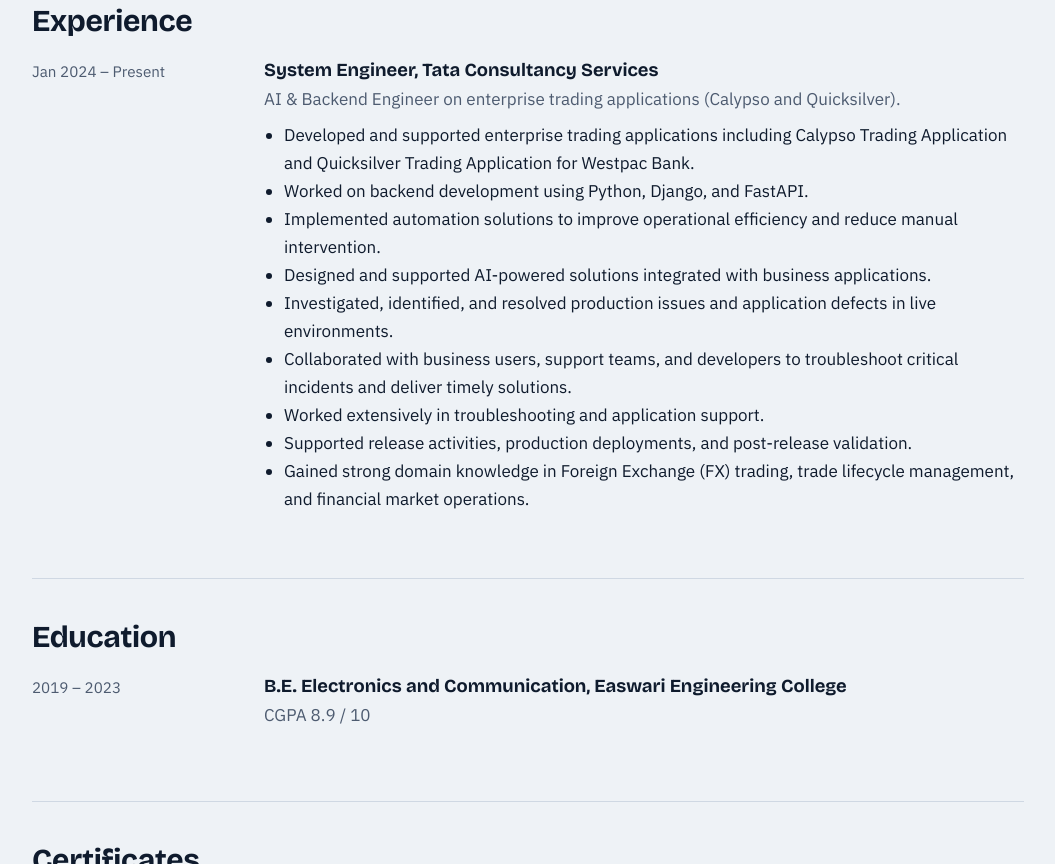
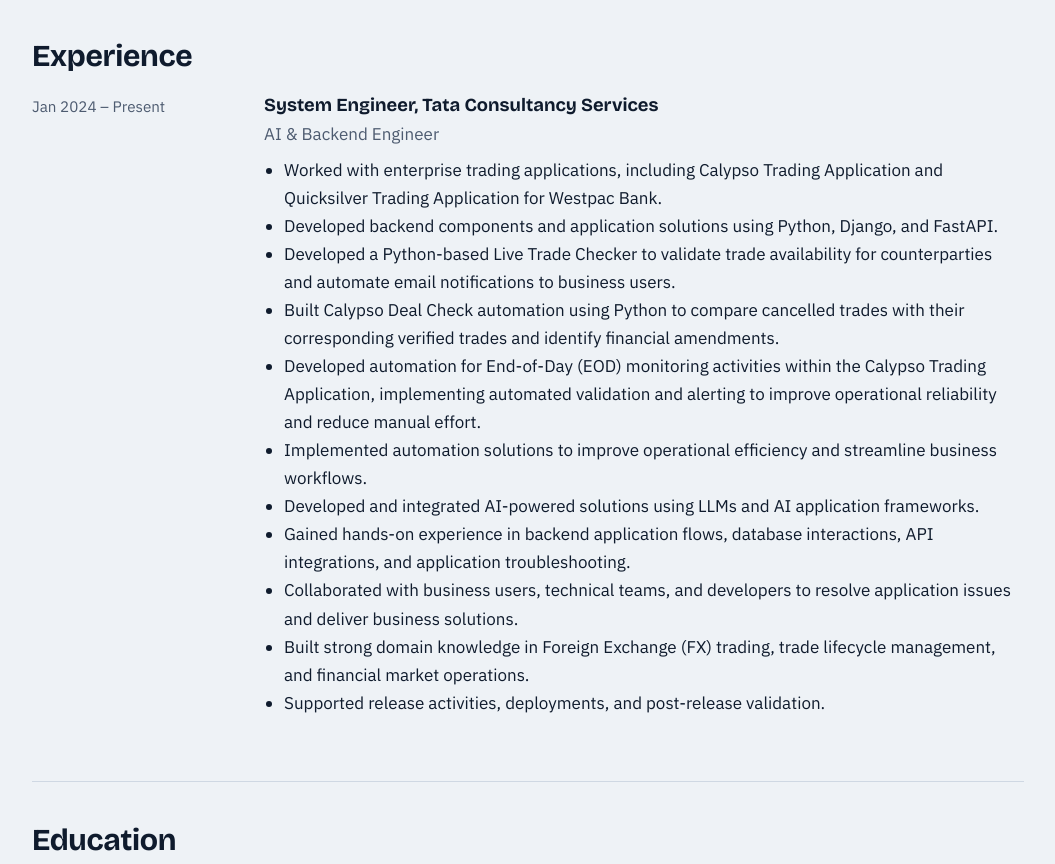
Before and after one commit to Kameshethiraj/KameshPortfolio, a plain HTML site: page index.html in a window 1280 px wide. Shown: the part 1936-2800 px from the top of the page, without its empty margins (112-1167 px from the left). Drawn offline with nearby package versions, Linux system fonts and the light colour scheme.

Commit message:
Update portfolio content and experience

```diff
--- a/index.html
+++ b/index.html
@@ -26,8 +26,8 @@
 <section id="hero" class="hero">
   <div class="hero-text">
     <h1>I build backends that trades can rely on, and AI that explains them.</h1>
-    <p>AI &amp; Backend Engineer at TCS, 2.5+ years. I worked on Calypso and Quicksilver trading platforms, and build AI tools around them.</p>
-    <p class="hint">Follow a trade through its life.</p>
+    <p>AI &amp; Backend Engineer at TCS with 2.5+ years of experience in Python, backend development, and AI integration. Experienced with Calypso and Quicksilver trading applications, building automation tools, integrating LLM-powered solutions, and developing AI-driven workflows. Skilled in Python, Django, FastAPI, LLMs, RAG, LangChain, LangGraph, AI Agents, PostgreSQL, MySQL, and AWS, with a strong understanding of FX trading and the end-to-end trade lifecycle.</p>
+    <p class="hint">"Engineering solutions for financial systems"</p>
   </div>
 
   <div class="ticket" aria-live="polite">
@@ -48,7 +48,7 @@
 </section>
 
 <section id="projects">
-  <h2 class="sec">Projects Highlights</h2>
+  <h2 class="sec">Personal and Technical Projects Highlights</h2>
   <article class="proj">
     <h3>AI Incident Analyzer</h3>
     <p>Finds application errors and matches them to past incidents. A LangGraph agent calls tools, retrieves runbooks with RAG, and proposes fixes. A human approves each fix before a simulated run.</p>
@@ -73,11 +73,6 @@
     <p class="tags">Django, Django REST Framework, Django ORM</p>
     <a href="#" data-link="github-job">Source on GitHub</a>
   </article>
-  <article class="proj">
-    <h3>Calypso EOD Monitoring Automation</h3>
-    <p>Automated end-of-day checks in Calypso with alerting and validation, cutting manual monitoring effort.</p>
-    <p class="tags">Python, Calypso, Power Automate</p>
-  </article>
 </section>
 
 <section id="stack">
@@ -98,17 +93,31 @@
     <div class="when">Jan 2024 – Present</div>
     <div>
       <h3>System Engineer, Tata Consultancy Services</h3>
-      <p>AI &amp; Backend Engineer on enterprise trading applications (Calypso and Quicksilver).</p>
+      <p>AI &amp; Backend Engineer</p>
       <ul>
-        <li>Developed and supported enterprise trading applications including Calypso Trading Application and Quicksilver Trading Application for Westpac Bank.</li>
-        <li>Worked on backend development using Python, Django, and FastAPI.</li>
-        <li>Implemented automation solutions to improve operational efficiency and reduce manual intervention.</li>
-        <li>Designed and supported AI-powered solutions integrated with business applications.</li>
-        <li>Investigated, identified, and resolved production issues and application defects in live environments.</li>
-        <li>Collaborated with business users, support teams, and developers to troubleshoot critical incidents and deliver timely solutions.</li>
-        <li>Worked extensively in troubleshooting and application support.</li>
-        <li>Supported release activities, production deployments, and post-release validation.</li>
-        <li>Gained strong domain knowledge in Foreign Exchange (FX) trading, trade lifecycle management, and financial market operations.</li>
+
+              <li>Worked with enterprise trading applications, including Calypso Trading Application and Quicksilver Trading Application for Westpac Bank.</li>
+
+              <li>Developed backend components and application solutions using Python, Django, and FastAPI.</li>
+
+              <li>Developed a Python-based Live Trade Checker to validate trade availability for counterparties and automate email notifications to business users.</li>
+
+              <li>Built Calypso Deal Check automation using Python to compare cancelled trades with their corresponding verified trades and identify financial amendments.</li>
+
+              <li>Developed automation for End-of-Day (EOD) monitoring activities within the Calypso Trading Application, implementing automated validation and alerting to improve operational reliability and reduce manual effort.</li>
+
+              <li>Implemented automation solutions to improve operational efficiency and streamline business workflows.</li>
+
+              <li>Developed and integrated AI-powered solutions using LLMs and AI application frameworks.</li>
+
+              <li>Gained hands-on experience in backend application flows, database interactions, API integrations, and application troubleshooting.</li>
+
+              <li>Collaborated with business users, technical teams, and developers to resolve application issues and deliver business solutions.</li>
+
+              <li>Built strong domain knowledge in Foreign Exchange (FX) trading, trade lifecycle management, and financial market operations.</li>
+
+              <li>Supported release activities, deployments, and post-release validation.</li>
+
       </ul>
     </div>
   </div>
@@ -140,6 +149,7 @@
 <section id="highlights">
   <h2 class="sec">Highlights</h2>
   <ul class="plain">
+    <li>Solved 400+ problems on LeetCode using Python and SQL.</li>
     <li>Achieved Wings Digital Distinction in TCS.</li>
     <li>Participated in and completed the TCS AI Hackathon Challenge.</li>
     <li>Received the Best Team Award in recognition of outstanding performance.</li>
```
